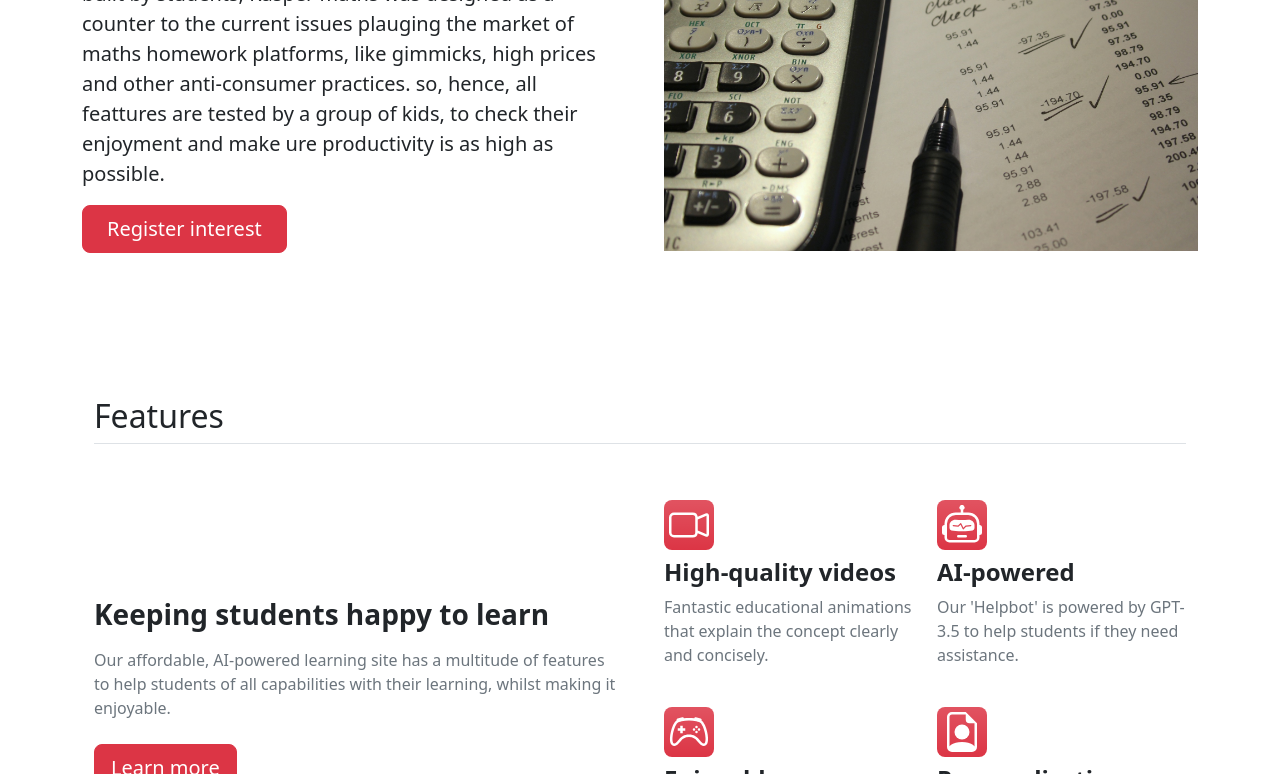
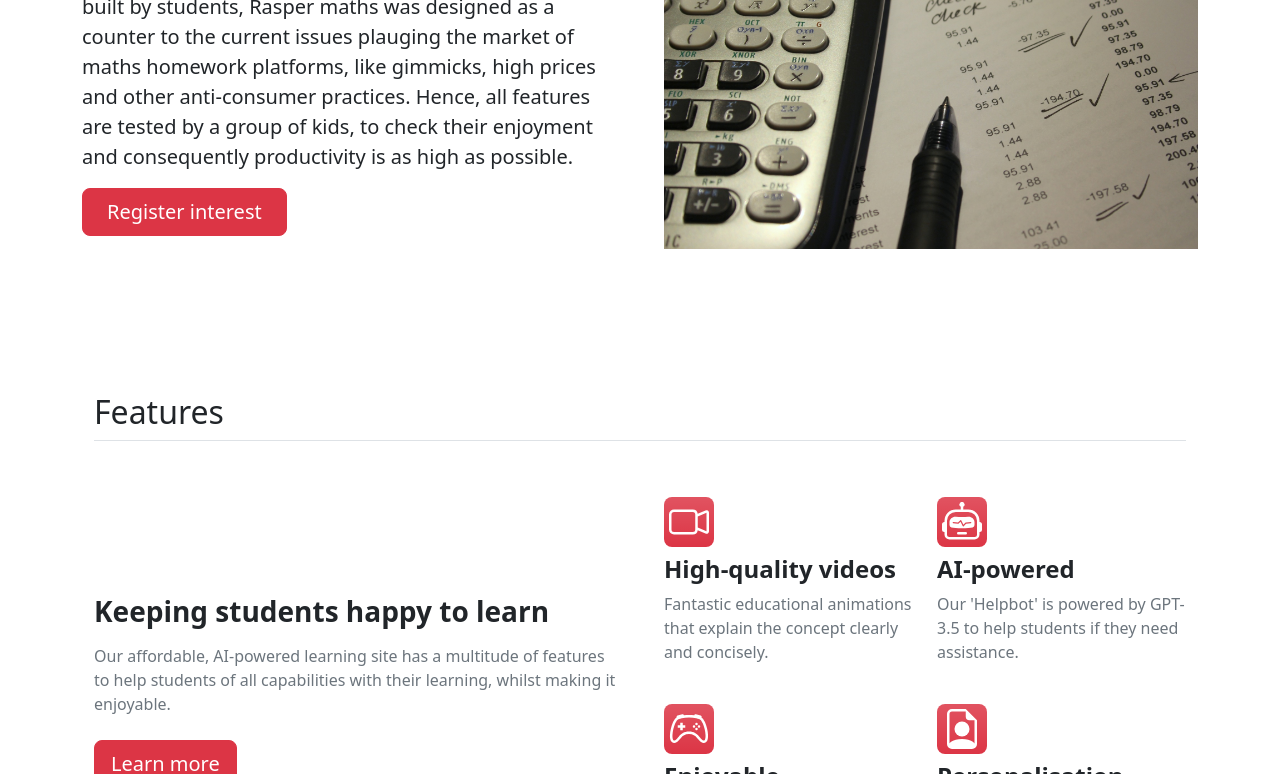
Before and after one commit to deepfriedslipper/RasperMaths, a website: page index.html in a window 1280 px wide. Shown: the part 326-1100 px from the top of the page. Drawn offline with nearby package versions, Linux system fonts and the light colour scheme.

Commit message:
Update index.html

```diff
--- a/index.html
+++ b/index.html
@@ -47,7 +47,7 @@
         <div class="col-lg-6">
           <h1 class="display-5 fw-bold lh-1 mb-3">Built for students, by students.</h1>
           <p class="lead">built by students, Rasper maths was designed as a counter to the current issues plauging the market of maths homework platforms, like gimmicks,
-          high prices and other anti-consumer practices. so, hence, all feattures are tested by a group of kids, to check their enjoyment and make ure productivity is as high as possible.</p>
+          high prices and other anti-consumer practices. Hence, all features are tested by a group of kids, to check their enjoyment and consequently productivity is as high as possible.</p>
           <div class="d-grid gap-2 d-md-flex justify-content-md-start">
             <button type="button" class="btn btn-danger btn-lg px-4 me-md-2">Register interest</button>
           </div>
```
